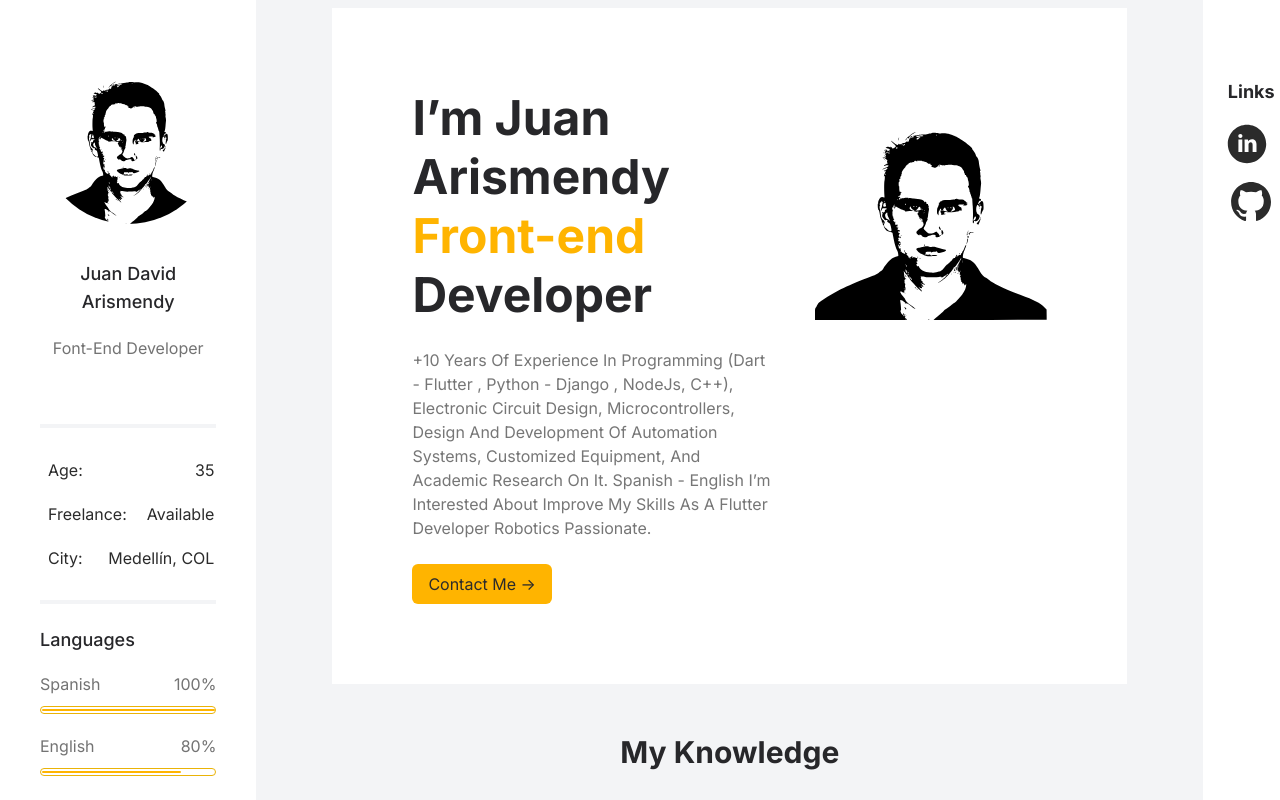
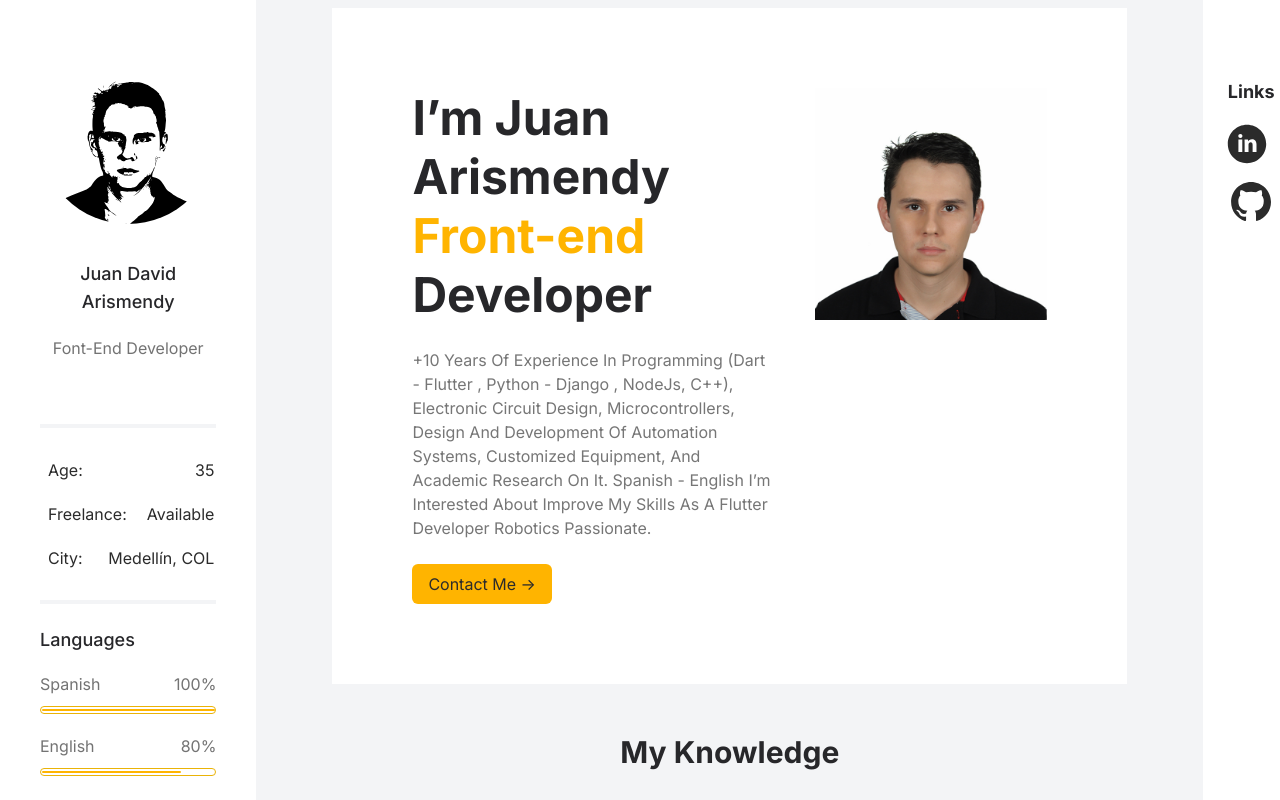
Before and after one commit to IngenieriaWeb-L-W/juan-david-arismendy-portfolio, a Next.js app: page / in a window 1280 px wide. Shown: the top 800 px of the page. Built offline with nearby package versions, Linux system fonts and the light colour scheme.

Commit message:
update profile picture as png

```diff
--- a/components/molecules/center_sections/index.tsx
+++ b/components/molecules/center_sections/index.tsx
@@ -17,10 +17,10 @@ export function SummarySection() {
             </div>
             <div className="flex flex-col ml-5 w-[39%] max-md:ml-0 max-md:w-full">
                 <Image
-                    src={'/profile_picture.svg'}
+                    src={'/foto.png'}
                     alt={"Foto perfil "}
-                    width={300}
-                    height={300}
+                    width={400}
+                    height={400}
                 />
             </div>
 
```
Also changed, not shown: public/foto.png (added).
